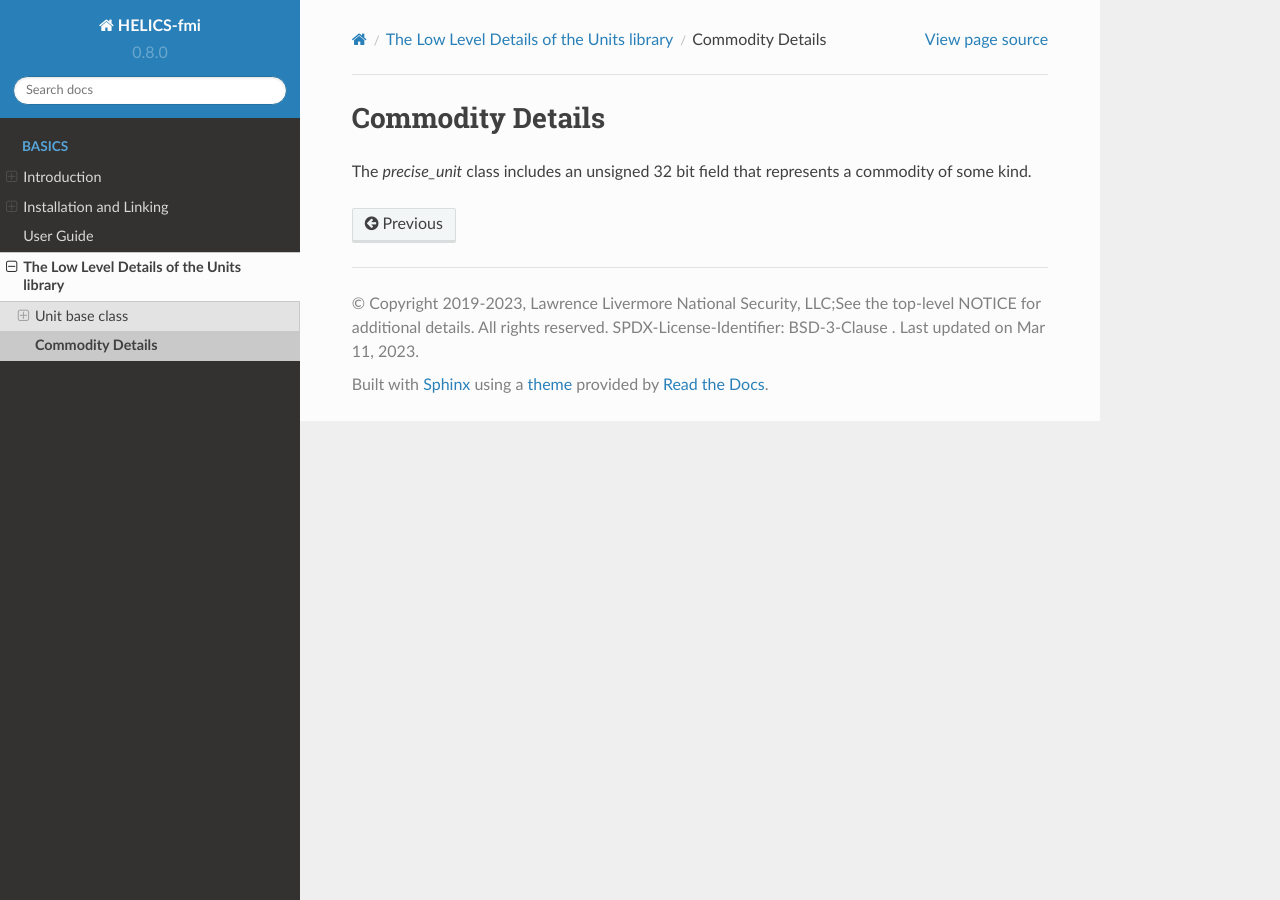
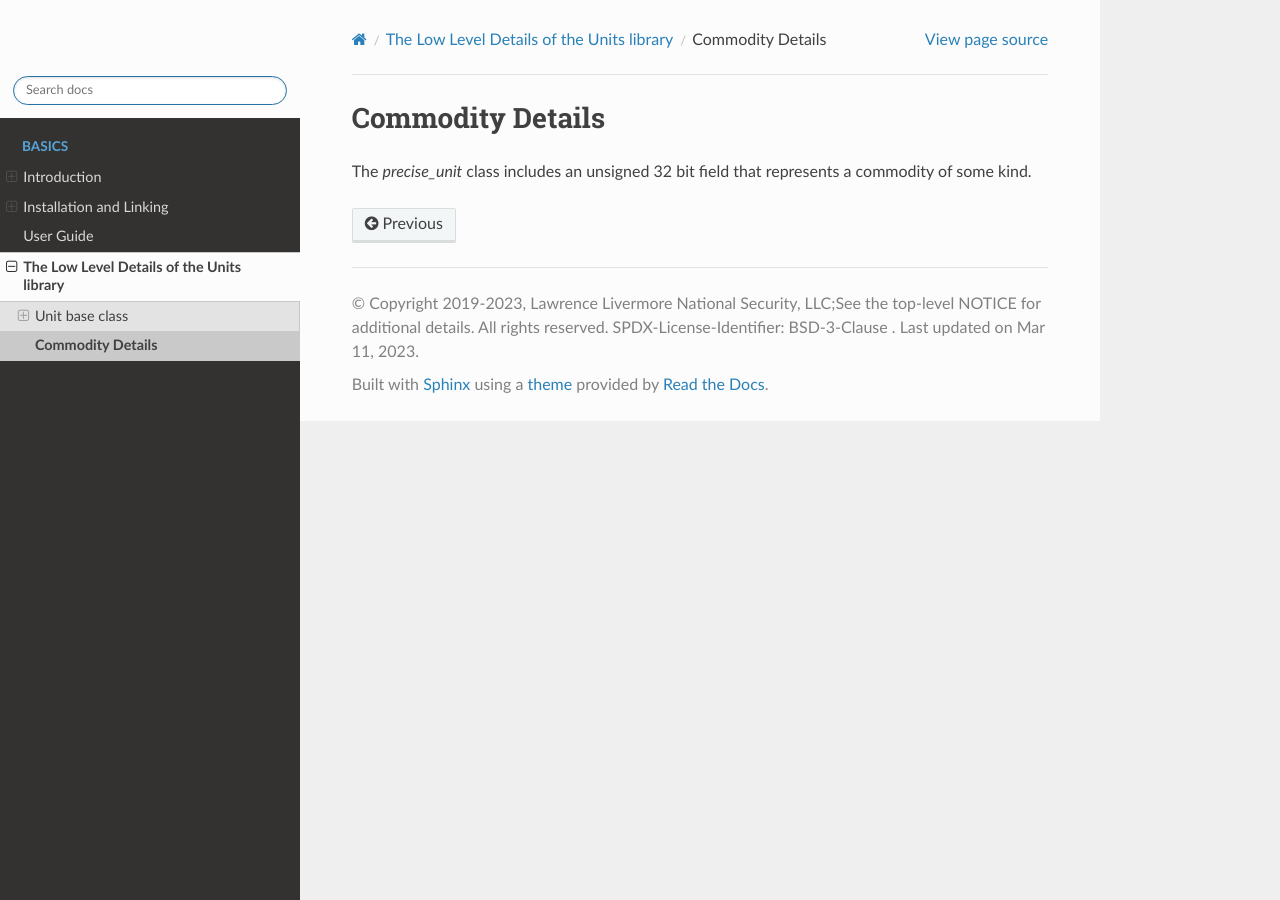
Before and after one commit to GMLC-TDC/HELICS-FMI, a Sphinx documentation site: the page built from docs/details/commodities.rst, in a window 1280 px wide. Built offline with Sphinx 7.4.7 and the Read the Docs theme 2.0.0, drawn with Linux system fonts in a browser that asks for light colours; pages that are not in the unit, such as notebooks, are missing from menus.

Commit message:
update conf.py

```diff
--- a/docs/conf.py
+++ b/docs/conf.py
@@ -233,5 +233,5 @@ texinfo_documents = [
 
 
 def setup(app):
-    #app.add_css_file("css/custom.css")  # may also be an URL
+    app.add_css_file("css/custom.css")  # may also be an URL
     # app.add_transform(AutoStructify)
```
